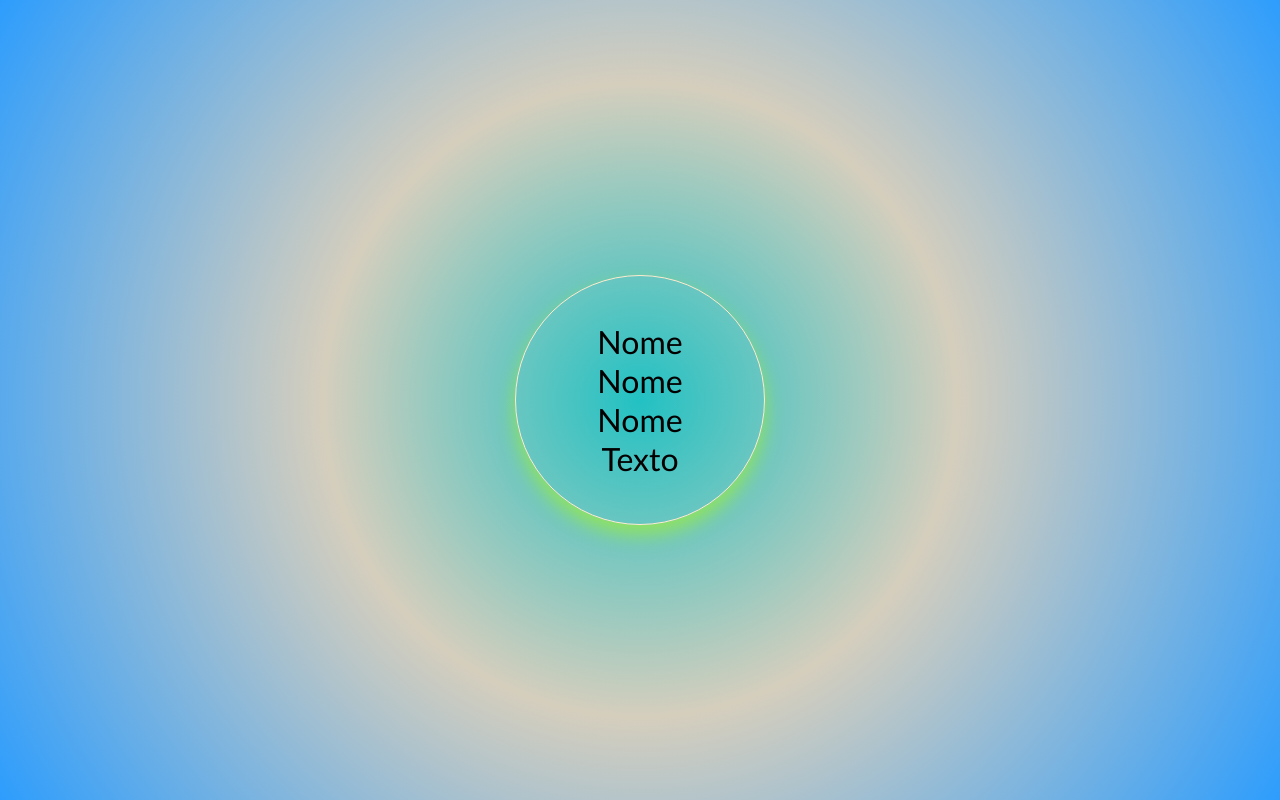
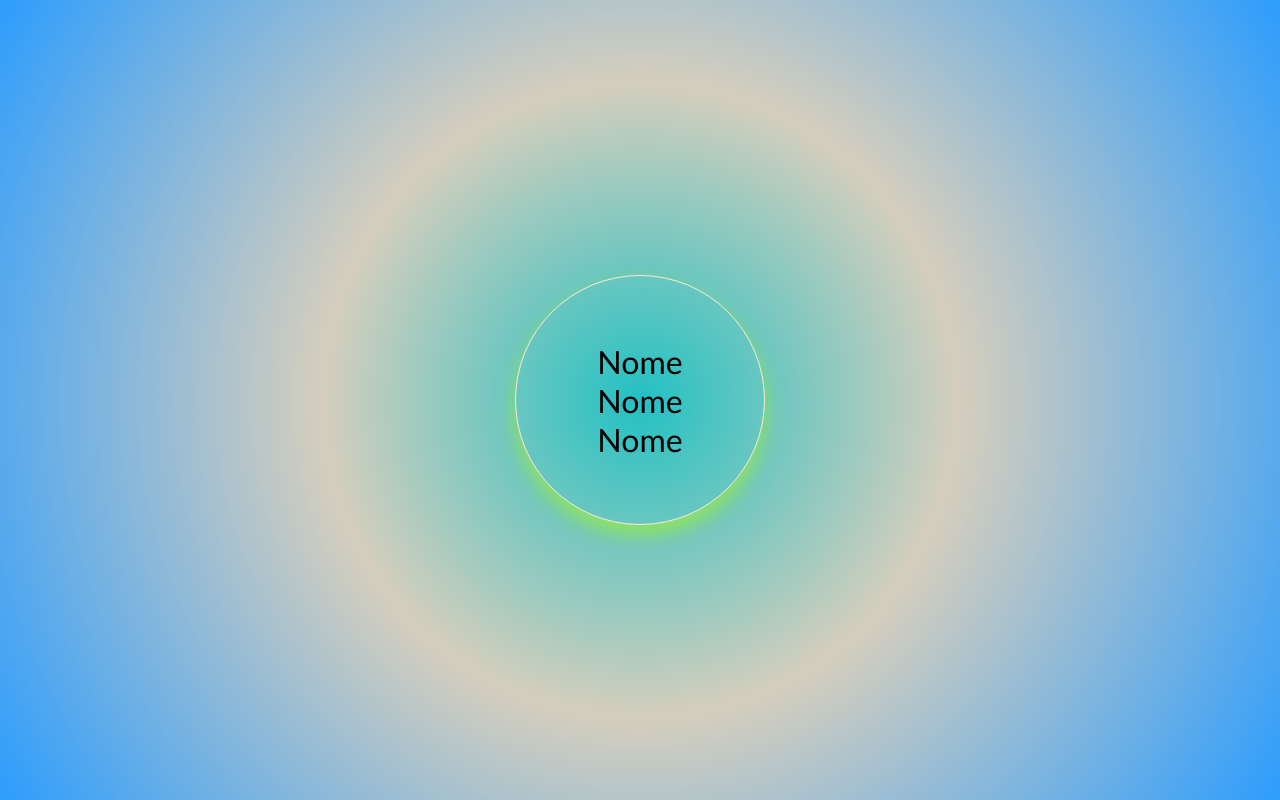
Before and after one commit to muriloapolo/card-hover-teste, a plain HTML site: page index.html in a window 1280 px wide. Drawn offline with Linux system fonts and the light colour scheme.

Commit message:
Primeiro Commit

```diff
--- a/index.html
+++ b/index.html
@@ -21,7 +21,7 @@
                         <li>Nome</li>
                         <li>Nome</li>
                         <li>Nome</li>
-                        <li>Texto</li>
+
                     </ul>
                 </div>
                 <div class="cardBack">
```
